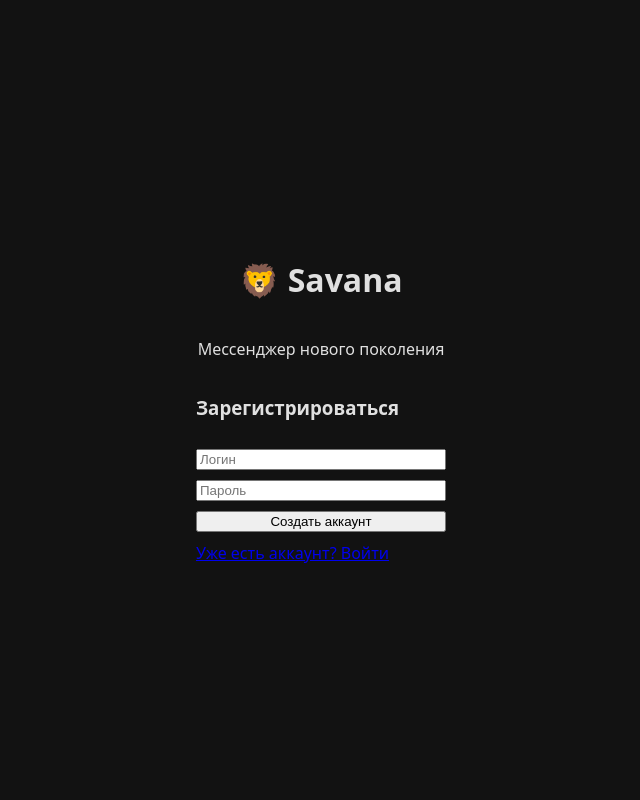
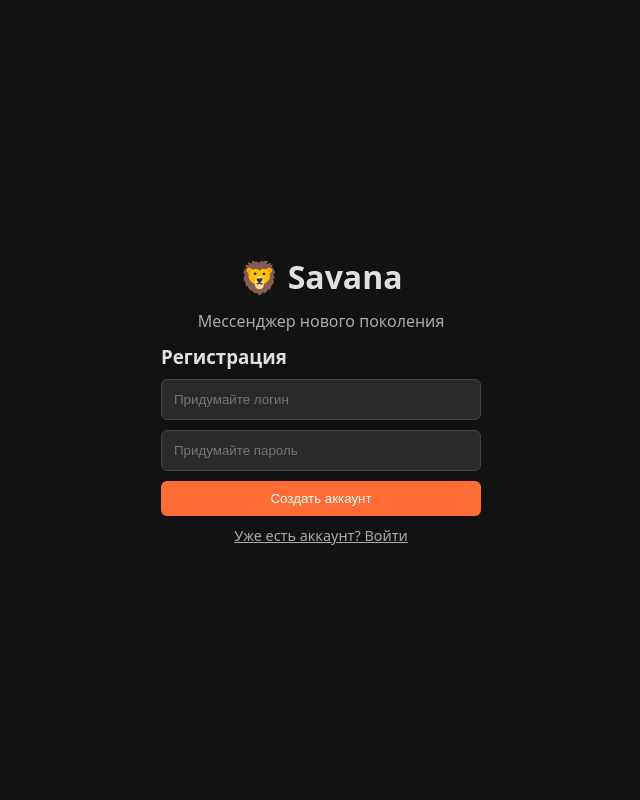
Before and after one commit to bodya20ka/Savana, a Flask app: page /register in a window 1280 px wide. Shown: the whole page, without its empty margins (319-959 px from the left). Run offline with Flask 3, Linux system fonts and the light colour scheme; some libraries are stand-ins or nearby versions.

Commit message:
Update index.html

```diff
--- a/templates/index.html
+++ b/templates/index.html
@@ -2,93 +2,128 @@
 <html lang="ru">
 <head>
     <meta charset="UTF-8">
-    <meta name="viewport" content="width=device-width, initial-scale=1.0">
+    <meta name="viewport" content="width=device-width, initial-scale=1.0, maximum-scale=1.0, user-scalable=no">
     <title>Savana Messenger</title>
     <style>
-        :root { --bg: #121212; --sidebar: #1e1e1e; --primary: #ff6b35; --text: #e0e0e0; }
-        body { margin: 0; font-family: system-ui, sans-serif; background: var(--bg); color: var(--text); height: 100vh; display: flex; overflow: hidden; }
-        .sidebar { width: 280px; background: var(--sidebar); padding: 15px; display: flex; flex-direction: column; border-right: 1px solid #333; }
-        .main { flex: 1; display: flex; flex-direction: column; }
-        .header { padding: 15px; background: var(--sidebar); border-bottom: 1px solid #333; display: flex; justify-content: space-between; align-items: center; }
+        :root { --bg: #121212; --sidebar: #1e1e1e; --primary: #ff6b35; --text: #e0e0e0; --border: #333; }
+        * { box-sizing: border-box; margin: 0; padding: 0; }
+        body { font-family: system-ui, -apple-system, sans-serif; background: var(--bg); color: var(--text); height: 100vh; overflow: hidden; }
+
+        .app-container { display: flex; height: 100vh; position: relative; }
+
+        /* Sidebar */
+        .sidebar { width: 280px; background: var(--sidebar); padding: 15px; display: flex; flex-direction: column; border-right: 1px solid var(--border); z-index: 10; }
+        .sidebar-header { display: flex; justify-content: space-between; align-items: center; margin-bottom: 15px; }
+        .sidebar-header .user-info { font-size: 0.9em; }
+        .sidebar-header .user-info span { font-weight: bold; font-size: 1.1em; }
+        .sidebar-actions { display: flex; gap: 8px; margin-bottom: 10px; }
+        .btn { flex: 1; background: var(--primary); border: none; padding: 10px; color: white; border-radius: 6px; cursor: pointer; font-weight: 500; }
+        .btn-secondary { background: #444; }
         .chat-list { overflow-y: auto; flex: 1; }
         .chat-item { padding: 12px; cursor: pointer; border-bottom: 1px solid #2a2a2a; transition: 0.2s; }
         .chat-item:hover, .chat-item.active { background: #2a2a2a; }
-        .chat-name { font-weight: bold; margin-bottom: 4px; }
+        .chat-name { font-weight: 600; margin-bottom: 4px; display: flex; justify-content: space-between; }
+        .chat-time { font-size: 0.75em; color: #888; }
         .chat-preview { font-size: 0.85em; color: #aaa; white-space: nowrap; overflow: hidden; text-overflow: ellipsis; }
-        .chat-time { font-size: 0.7em; color: #666; float: right; }
 
-        .modal { display: none; position: fixed; top: 0; left: 0; width: 100%; height: 100%; background: rgba(0,0,0,0.7); z-index: 100; justify-content: center; align-items: center; }
+        /* Main Area */
+        .main { flex: 1; display: flex; flex-direction: column; background: #0a0a0a; }
+        .welcome { display: flex; flex-direction: column; align-items: center; justify-content: center; height: 100%; text-align: center; padding: 20px; }
+
+        /* Mobile Toggle & Overlay */
+        .menu-toggle { display: none; position: fixed; top: 10px; left: 10px; z-index: 100; background: var(--sidebar); border: 1px solid #444; padding: 8px 12px; border-radius: 6px; color: white; cursor: pointer; font-size: 1.2em; }
+        .overlay { display: none; position: fixed; top: 0; left: 0; width: 100%; height: 100%; background: rgba(0,0,0,0.6); z-index: 5; }
+
+        @media (max-width: 768px) {
+            .sidebar { position: fixed; top: 0; left: -100%; width: 85%; max-width: 300px; height: 100%; transition: left 0.3s cubic-bezier(0.4,0,0.2,1); box-shadow: 4px 0 15px rgba(0,0,0,0.7); }
+            .sidebar.open { left: 0; }
+            .menu-toggle { display: flex; align-items: center; justify-content: center; }
+            .overlay.open { display: block; }
+        }
+        @media (min-width: 769px) { .menu-toggle { display: none; } }
+
+        /* Modals */
+        .modal { display: none; position: fixed; top: 0; left: 0; width: 100%; height: 100%; background: rgba(0,0,0,0.7); z-index: 200; justify-content: center; align-items: center; padding: 20px; }
         .modal.open { display: flex; }
-        .modal-content { background: var(--sidebar); padding: 20px; border-radius: 10px; width: 90%; max-width: 400px; }
-        .modal input, .modal textarea, .modal select { width: 100%; padding: 10px; margin: 8px 0; background: #2a2a2a; border: 1px solid #444; color: white; border-radius: 5px; box-sizing: border-box; }
-        .modal button { background: var(--primary); border: none; padding: 10px 20px; color: white; cursor: pointer; border-radius: 5px; margin-top: 10px; }
-        .btn-close { background: #555; margin-left: 8px; }
+        .modal-content { background: var(--sidebar); padding: 20px; border-radius: 12px; width: 100%; max-width: 400px; max-height: 90vh; overflow-y: auto; }
+        .modal-content input, .modal-content textarea, .modal-content select { width: 100%; padding: 10px; margin: 8px 0; background: #2a2a2a; border: 1px solid #444; color: white; border-radius: 6px; }
+        .modal-content button { background: var(--primary); border: none; padding: 10px 16px; color: white; cursor: pointer; border-radius: 6px; margin-top: 10px; margin-right: 8px; }
+        .btn-close { background: #555; }
 
-        .welcome { text-align: center; margin-top: 20%; }
-        .error { color: #ff4444; margin: 10px 0; }
+        /* Auth Forms */
+        .auth-container { display: flex; justify-content: center; align-items: center; height: 100vh; padding: 20px; }
+        .auth-box { width: 100%; max-width: 320px; display: flex; flex-direction: column; gap: 12px; }
+        .auth-box input { width: 100%; padding: 12px; background: #2a2a2a; border: 1px solid #444; color: white; border-radius: 6px; }
+        .error { color: #ff4444; font-size: 0.9em; margin: 5px 0; }
     </style>
 </head>
 <body>
     {% if not user %}
-    <div style="width:100%; display:flex; justify-content:center; align-items:center; height:100vh; flex-direction:column;">
-        <h1>🦁 Savana</h1>
-        <p>Мессенджер нового поколения</p>
+    <div class="auth-container">
+        <div class="auth-box">
+            <h1 style="text-align:center;">🦁 Savana</h1>
+            <p style="text-align:center; color:#aaa;">Мессенджер нового поколения</p>
             {% if error %}<div class="error">{{ error }}</div>{% endif %}
-        <form method="POST" style="display:flex; flex-direction:column; gap:10px; width:250px;">
+            <form method="POST" style="display:flex; flex-direction:column; gap:10px;">
                 {% if login %}
                 <h3>Войти</h3>
                 <input type="text" name="username" placeholder="Логин" required>
                 <input type="password" name="password" placeholder="Пароль" required>
-                <button type="submit">Войти</button>
-                <a href="/register">Нет аккаунта? Зарегистрироваться</a>
+                <button type="submit" class="btn">Войти</button>
+                <a href="/register" style="text-align:center; color:#aaa; font-size:0.9em;">Нет аккаунта? Зарегистрироваться</a>
                 {% else %}
-                <h3>Зарегистрироваться</h3>
-                <input type="text" name="username" placeholder="Логин" required>
-                <input type="password" name="password" placeholder="Пароль" required>
-                <button type="submit">Создать аккаунт</button>
-                <a href="/login">Уже есть аккаунт? Войти</a>
+                <h3>Регистрация</h3>
+                <input type="text" name="username" placeholder="Придумайте логин" required>
+                <input type="password" name="password" placeholder="Придумайте пароль" required>
+                <button type="submit" class="btn">Создать аккаунт</button>
+                <a href="/login" style="text-align:center; color:#aaa; font-size:0.9em;">Уже есть аккаунт? Войти</a>
                 {% endif %}
             </form>
         </div>
+    </div>
     {% else %}
-    <div class="sidebar">
-        <div style="display:flex; justify-content:space-between; align-items:center; margin-bottom:15px;">
-            <div>
-                <span style="font-size:1.2em; font-weight:bold;">{{ user.username[0]|upper }}</span> {{ user.username }}
-                <div style="font-size:0.7em; color:#aaa;">@{{ user.username }}</div>
+    <button class="menu-toggle" onclick="toggleSidebar()">☰</button>
+    <div class="overlay" onclick="toggleSidebar()"></div>
+    <div class="app-container">
+        <aside class="sidebar" id="sidebar">
+            <div class="sidebar-header">
+                <div class="user-info">
+                    <span>{{ user.username[0]|upper }}</span> {{ user.username }}
+                    <div style="font-size:0.75em; color:#888;">@{{ user.username }}</div>
                 </div>
-            <button onclick="openProfile()" style="background:none; border:none; color:white; cursor:pointer; font-size:1.2em;">👤</button>
+                <button onclick="openProfile()" style="background:none; border:none; color:white; cursor:pointer; font-size:1.2em;" title="Профиль">👤</button>
             </div>
-        <div style="display:flex; gap:8px; margin-bottom:10px;">
-            <button onclick="openNewChat()" style="flex:1; background:var(--primary); border:none; padding:8px; color:white; border-radius:5px; cursor:pointer;">✏️ Новый чат</button>
-            <button onclick="window.location='/logout'" style="background:#444; border:none; padding:8px; color:white; border-radius:5px; cursor:pointer;">🚪</button>
+            <div class="sidebar-actions">
+                <button onclick="openNewChat()" class="btn">✏️ Новый чат</button>
+                <button onclick="window.location='/logout'" class="btn btn-secondary" title="Выйти">🚪</button>
             </div>
             <div class="chat-list" id="chat-list">
                 {% for ch in chats %}
                 <div class="chat-item" onclick="loadChat({{ ch.id }})">
                     <div class="chat-name">
-                    {{ (ch.last_msg_user or '?')[0]|upper }}
-                    {% if ch.type=='private' %}Личный{% else %}{{ ch.name }}{% endif %}
+                        {{ (ch.last_msg_user or '?')[0]|upper }} {% if ch.type=='private' %}Личный{% else %}{{ ch.name }}{% endif %}
                         <span class="chat-time">{{ ch.last_msg_time[11:16] if ch.last_msg_time else '' }}</span>
                     </div>
                     <div class="chat-preview">{{ ch.last_msg or 'Начните общение...' }}</div>
                 </div>
                 {% endfor %}
             </div>
+        </aside>
+
+        <main class="main">
+            <div class="welcome" id="chat-area">
+                <h1>🦁 Добро пожаловать</h1>
+                <p style="color:#888;">Выбери чат слева или создай новый</p>
+            </div>
+        </main>
     </div>
 
-    <div class="main">
-        <div class="welcome" id="chat-area">
-            <h1>🦁 Добро пожаловать в Savana</h1>
-            <p>Выбери чат слева или создай новый</p>
-        </div>
-    </div>
-
+    <!-- Profile Modal -->
     <div id="profile-modal" class="modal">
         <div class="modal-content">
             <h3>✏️ Редактирование профиля</h3>
             <label>О себе:</label>
-            <textarea id="bio-input" rows="4" maxlength="200"></textarea>
+            <textarea id="bio-input" rows="4" maxlength="200" placeholder="Расскажите о себе..."></textarea>
             <div style="display:flex; justify-content:flex-end; margin-top:10px;">
                 <button onclick="saveProfile()">💾 Сохранить</button>
                 <button class="btn-close" onclick="closeModal('profile-modal')">Отмена</button>
@@ -96,11 +131,12 @@
         </div>
     </div>
 
+    <!-- New Chat Modal -->
     <div id="newchat-modal" class="modal">
         <div class="modal-content">
             <h3>✏️ Создание чата</h3>
             <select id="chat-type">
-                <option value="private">👤 Личный</option>
+                <option value="private">👤 Личный чат</option>
                 <option value="group">👥 Группа</option>
                 <option value="channel">📢 Общий/Канал</option>
             </select>
@@ -114,55 +150,90 @@
             </div>
         </div>
     </div>
+    {% endif %}
 
     <script src="https://cdn.socket.io/4.6.0/socket.io.min.js"></script>
     <script>
         const socket = io();
+
+        function toggleSidebar() {
+            document.getElementById('sidebar').classList.toggle('open');
+            document.querySelector('.overlay').classList.toggle('open');
+        }
+
         function openProfile() {
             fetch('/api/profile').then(r=>r.json()).then(d=>{
-                document.getElementById('bio-input').value = d.bio||'';
+                document.getElementById('bio-input').value = d.bio || '';
                 document.getElementById('profile-modal').classList.add('open');
+                if(window.innerWidth <= 768) toggleSidebar();
             });
         }
         function saveProfile() {
-            fetch('/api/profile',{method:'POST',headers:{'Content-Type':'application/json'},body:JSON.stringify({bio:document.getElementById('bio-input').value})})
-            .then(r=>r.json()).then(d=>{if(d.ok)closeModal('profile-modal')});
+            const bio = document.getElementById('bio-input').value;
+            fetch('/api/profile',{method:'POST',headers:{'Content-Type':'application/json'},body:JSON.stringify({bio})})
+            .then(r=>r.json()).then(d=>{ if(d.ok) closeModal('profile-modal'); else alert('Ошибка сохранения'); });
         }
-        function openNewChat(){document.getElementById('newchat-modal').classList.add('open');}
-        function closeModal(id){document.getElementById(id).classList.remove('open');}
-        function createChat(){
-            const type=document.getElementById('chat-type').value;
-            const name=document.getElementById('chat-name').value;
-            const desc=document.getElementById('chat-desc').value;
-            const target=document.getElementById('chat-target').value;
-            const err=document.getElementById('chat-error');
-            err.textContent='';
-            if(type==='private'&&!target){err.textContent='Введите логин';return;}
-            if(type!=='private'&&!name){err.textContent='Введите название';return;}
 
-            let uid=null;
-            if(type==='private'){
-                fetch('/api/search?q='+target).then(r=>r.json()).then(d=>{if(d.users.length)uid=d.users[0].id;});
+        function openNewChat() {
+            document.getElementById('newchat-modal').classList.add('open');
+            if(window.innerWidth <= 768) toggleSidebar();
         }
-            setTimeout(()=>{
-                fetch('/api/create_chat',{method:'POST',headers:{'Content-Type':'application/json'},body:JSON.stringify({type,name,desc,target_uid:uid})})
-                .then(r=>r.json()).then(d=>{if(d.ok)location.reload(); else err.textContent='Ошибка: '+d.error;});
-            }, type==='private'?800:0);
+        function closeModal(id) { document.getElementById(id).classList.remove('open'); }
+
+        function createChat() {
+            const type = document.getElementById('chat-type').value;
+            const name = document.getElementById('chat-name').value;
+            const desc = document.getElementById('chat-desc').value;
+            const target = document.getElementById('chat-target').value;
+            const err = document.getElementById('chat-error');
+            err.textContent = '';
+
+            if(type==='private' && !target) { err.textContent = 'Введите логин пользователя'; return; }
+            if(type!=='private' && !name) { err.textContent = 'Введите название чата'; return; }
+
+            let uid = null;
+            const proceed = () => {
+                fetch('/api/create_chat',{method:'POST',headers:{'Content-Type':'application/json'},body:JSON.stringify({type, name, desc, target_uid: uid})})
+                .then(r=>r.json()).then(d=>{
+                    if(d.ok) location.reload();
+                    else err.textContent = 'Ошибка: ' + (d.error || 'неизвестно');
+                });
+            };
+
+            if(type === 'private' && target) {
+                fetch('/api/search?q=' + encodeURIComponent(target))
+                .then(r=>r.json()).then(d => {
+                    if(d.users && d.users.length > 0) uid = d.users[0].id;
+                    proceed();
+                }).catch(() => proceed());
+            } else {
+                proceed();
             }
-        function loadChat(cid){
-            document.querySelectorAll('.chat-item').forEach(el=>el.classList.remove('active'));
+        }
+
+        function loadChat(cid) {
+            document.querySelectorAll('.chat-item').forEach(el => el.classList.remove('active'));
             event.currentTarget.classList.add('active');
-            socket.emit('join',{cid});
-            document.getElementById('chat-area').innerHTML=`<h3>📂 Чат #${cid}</h3><p>Подключение к сокетам...</p>`;
+            socket.emit('join', {cid});
+            document.getElementById('chat-area').innerHTML = `<h3>📂 Чат #${cid}</h3><p style="color:#888">Подключение к сообщениям...</p>`;
+            if(window.innerWidth <= 768) toggleSidebar();
         }
-        socket.on('msg',()=>{fetch('/api/chats').then(r=>r.json()).then(d=>{
-            document.getElementById('chat-list').innerHTML=d.chats.map(ch=>`
+
+        socket.on('msg', () => {
+            fetch('/api/chats').then(r=>r.json()).then(d=>{
+                if(!d.chats) return;
+                document.getElementById('chat-list').innerHTML = d.chats.map(ch => `
                     <div class="chat-item" onclick="loadChat(${ch.id})">
-                    <div class="chat-name">${ch.last_msg_user?ch.last_msg_user[0].toUpperCase():'?' ${ch.type==='private'?'Личный':ch.name}} <span class="chat-time">${ch.last_msg_time?ch.last_msg_time.slice(11,16):''}</span></div>
-                    <div class="chat-preview">${ch.last_msg||'Начните общение...'}</div>
-                </div>`).join('');
-        });});
+                        <div class="chat-name">
+                            ${ch.last_msg_user ? ch.last_msg_user[0].toUpperCase() : '?'}
+                            ${ch.type==='private' ? 'Личный' : ch.name}
+                            <span class="chat-time">${ch.last_msg_time ? ch.last_msg_time.slice(11,16) : ''}</span>
+                        </div>
+                        <div class="chat-preview">${ch.last_msg || 'Начните общение...'}</div>
+                    </div>
+                `).join('');
+            });
+        });
     </script>
-    {% endif %}
 </body>
     </html>
```
Lines whose indentation alone changed are shown as unchanged.
